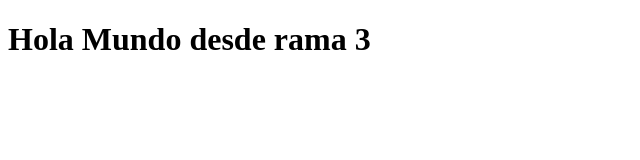
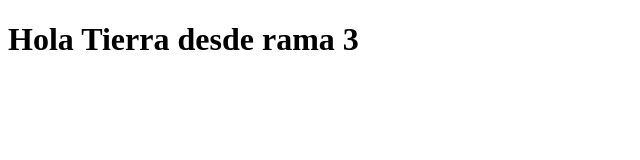
Before and after one commit to NahuelBenitez/prueba-git-vortex, a plain HTML site: page index.html in a window 1280 px wide. Shown: the whole page, without its empty margins (0-640 px from the left). Drawn offline with Linux system fonts and the light colour scheme.

Commit message:
Este sera mi mensaje de este commit
Todo esto ya es la descripcion de mi commit.

```diff
--- a/index.html
+++ b/index.html
@@ -6,7 +6,7 @@
     <title>Document</title>
 </head>
 <body>
-    <h1>Hola Mundo desde rama 3</h1>
+    <h1>Hola Tierra desde rama 3</h1>
     <script src="./main.js"></script>
 </body>
 </html>
```
